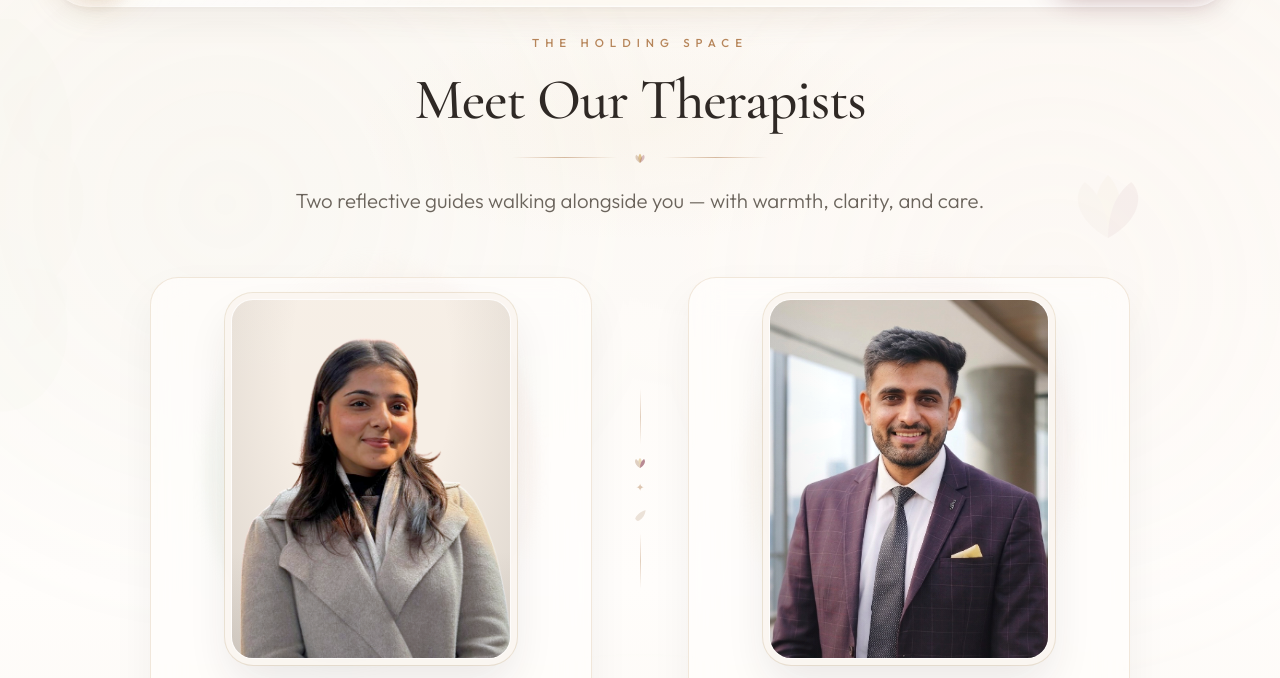
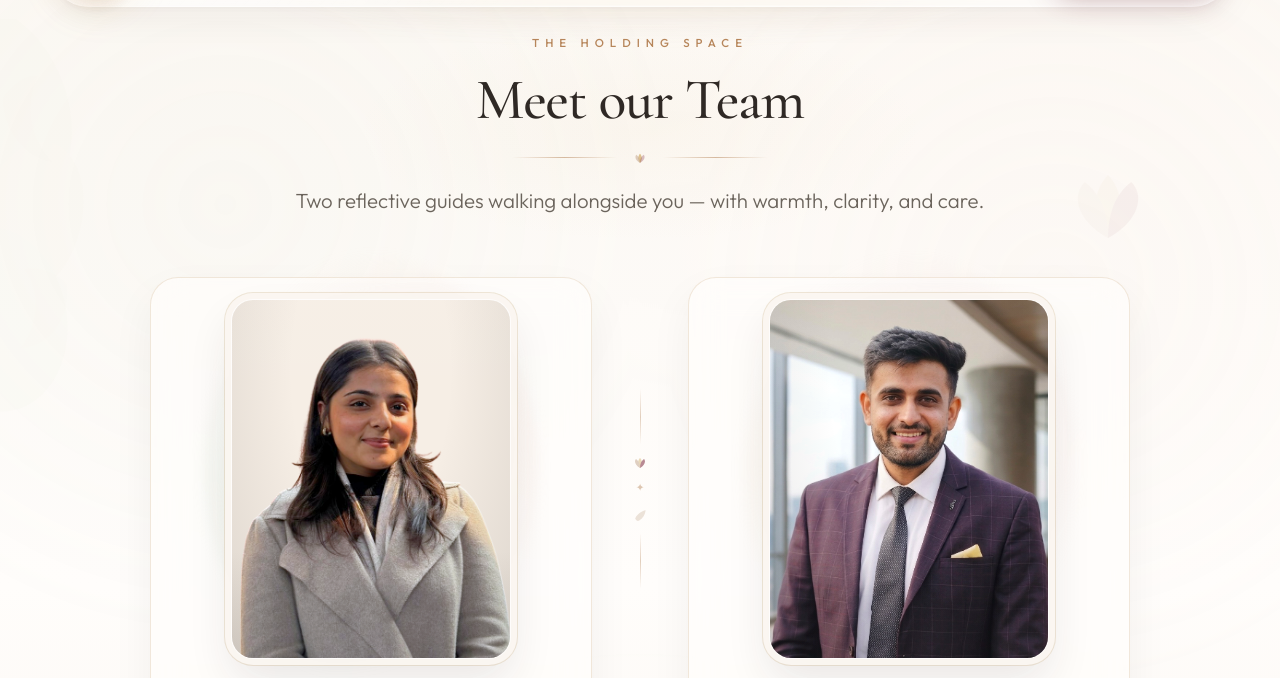
Before and after one commit to infochemzoone/OSAAR, a website built with Vite: page about.html in a window 1280 px wide. Shown: the part 94-772 px from the top of the page. Built offline with nearby package versions, Linux system fonts and the light colour scheme.

Commit message:
Rename About Us heading to Meet our Team.
Co-authored-by: Cursor <cursoragent@cursor.com>

```diff
--- a/about.html
+++ b/about.html
@@ -146,7 +146,7 @@
         <div class="meet__inner">
           <header class="meet__header reveal">
             <p class="meet__eyebrow">The Holding Space</p>
-            <h1 class="meet__title" id="meet-title">Meet Our Therapists</h1>
+            <h1 class="meet__title" id="meet-title">Meet our Team</h1>
             <div class="meet__divider" aria-hidden="true">
               <span></span>
               <svg viewBox="0 0 48 28" width="22" height="13">
```
